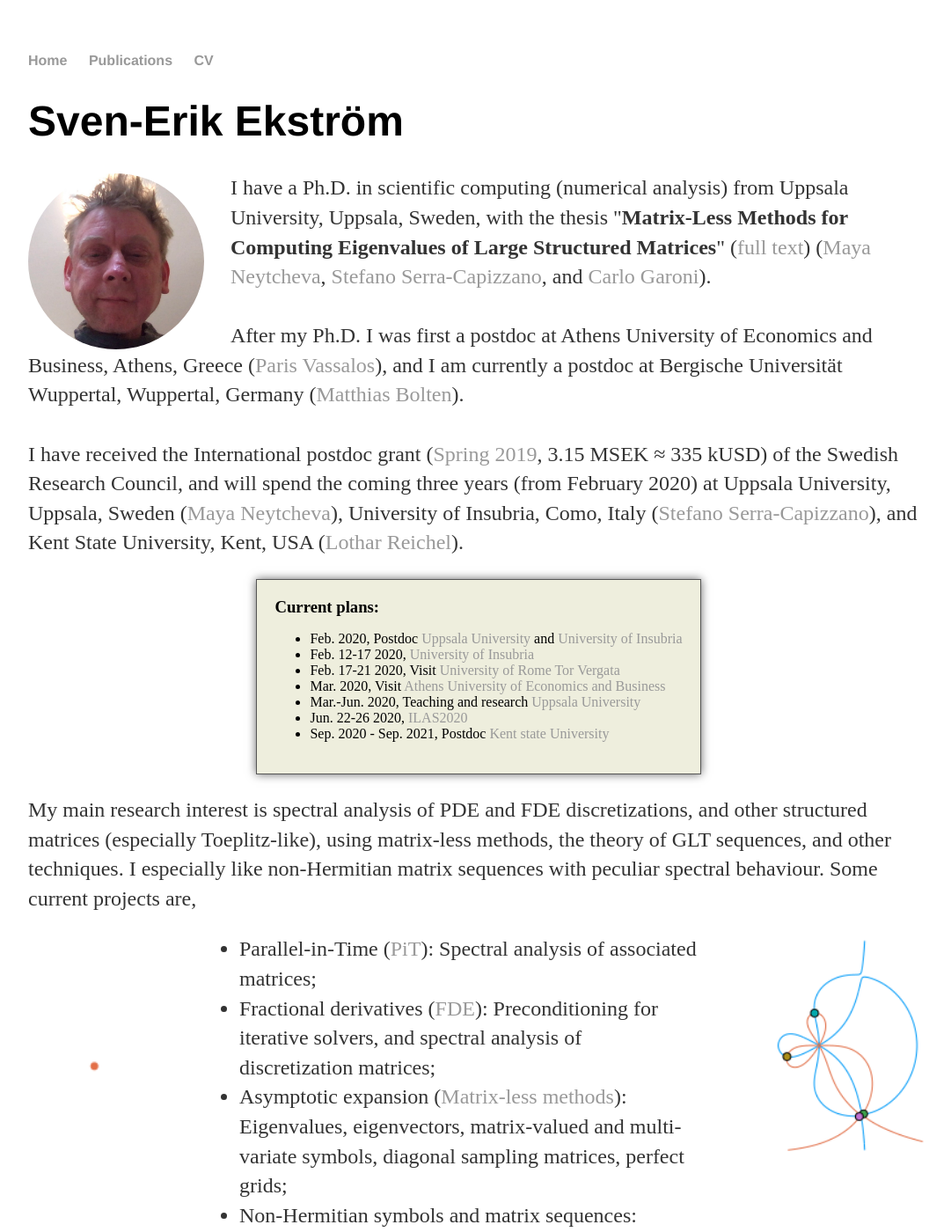
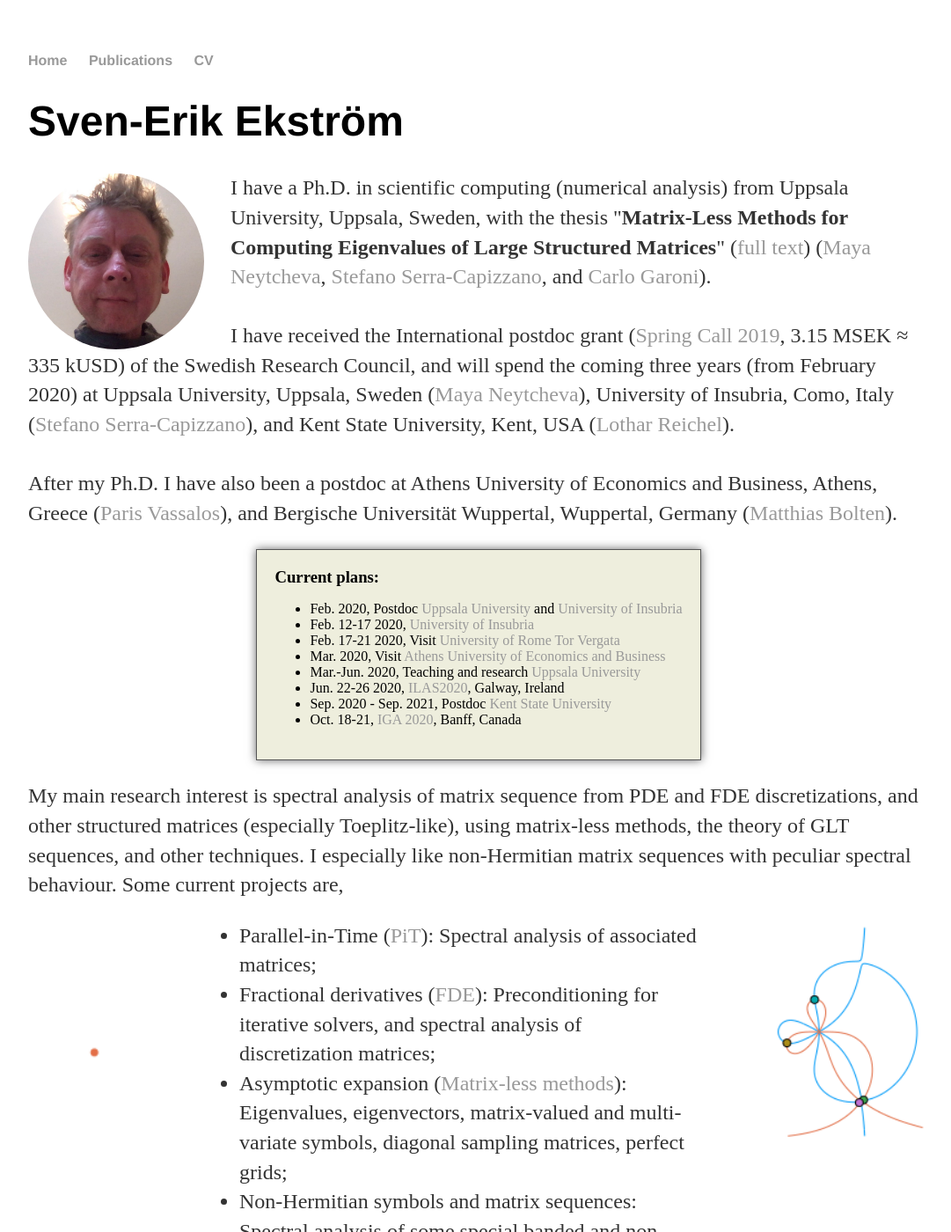
Before and after one commit to sverek/sverek.github.io, a Jekyll site: the page built from index.html, in a window 1280 px wide and 1400 px high. Shown: the whole window at 88% size, without its empty margins (96-1177 px from the left). Built offline with Jekyll 4.4.1, drawn with Linux system fonts in a browser that asks for light colours.

Commit message:
Some updates

```diff
--- a/cv/index.html
+++ b/cv/index.html
@@ -38,7 +38,11 @@ tr:nth-child(odd) {
     <tr><td>2006-2018</td><td>Ph.D. student, Uppsala University, Sweden.</td></tr>
     <tr><td>2012-2013</td><td>Researcher, part time, Swedish Defence Research Agency (FOI), Stockholm, Sweden.</td></tr>
     <tr><td>2018-2019</td><td>Postdoc, Athens University of Economics and Business, Athens, Greece.</td></tr>
-    <tr><td>2019-now</td><td>Postdoc, Bergische Universität Wuppertal, Wuppertal, Germany.</td></tr>
+    <tr><td>2019-2020</td><td>Postdoc, Bergische Universität Wuppertal, Wuppertal, Germany.</td></tr>
+    <tr><td>2020-2023</td><td>Postdoc, Uppsala University,  Uppsala, Sweden.</td></tr>
+    <tr><td></td><td>1 year Uppsala University, Uppsala, Sweden.</td></tr>
+    <tr><td></td><td>1 year Insubria University, Como, Italy.</td></tr>
+    <tr><td></td><td>1 year Kent State University, Kent, USA.</td></tr>
     </table>
 
     <h2>Teaching</h2>
--- a/index.html
+++ b/index.html
@@ -13,10 +13,10 @@ title: www.2pi.se
 		I have a Ph.D. in scientific computing (numerical analysis) from Uppsala University, Uppsala, Sweden, with the thesis "<b>Matrix-Less Methods for Computing Eigenvalues of Large Structured Matrices</b>" (<a href="thesis.pdf">full text</a>) (<a href="https://www.researchgate.net/profile/Maya_Neytcheva">Maya Neytcheva</a>, <a href="https://scholar.google.com/citations?user=IPufiOUAAAAJ">Stefano Serra-Capizzano</a>, and <a href="https://scholar.google.se/citations?user=dmXgD0UAAAAJ">Carlo Garoni</a>).
 		<br>
 		<br>
-		After my Ph.D. I was first a postdoc at Athens University of Economics and Business, Athens, Greece (<a href="https://scholar.google.com/citations?user=gnOgiQEAAAAJ">Paris Vassalos</a>), and I am currently a postdoc at Bergische Universität Wuppertal, Wuppertal, Germany (<a href="https://scholar.google.com/citations?user=3Fz3Z8UAAAAJ">Matthias Bolten</a>).
-		<br>
-		<br>
-		I have received the International postdoc grant (<a href="https://www.vr.se/english/calls-and-decisions/grant-decisions/decisions/2019-03-25-international-postdoc.html">Spring 2019</a>, 3.15 MSEK &asymp; 335 kUSD) of the Swedish Research Council, and will spend the coming three years (from February 2020) at Uppsala University, Uppsala, Sweden (<a href="https://www.researchgate.net/profile/Maya_Neytcheva">Maya Neytcheva</a>), University of Insubria, Como, Italy (<a href="https://scholar.google.com/citations?user=IPufiOUAAAAJ">Stefano Serra-Capizzano</a>), and Kent State University, Kent, USA (<a href="http://www.math.kent.edu/~reichel/">Lothar Reichel</a>).
+		I have received the International postdoc grant (<a href="https://www.vr.se/english/calls-and-decisions/grant-decisions/decisions/2019-03-25-international-postdoc.html">Spring Call 2019</a>, 3.15 MSEK &asymp; 335 kUSD) of the Swedish Research Council, and will spend the coming three years (from February 2020) at Uppsala University, Uppsala, Sweden (<a href="https://www.researchgate.net/profile/Maya_Neytcheva">Maya Neytcheva</a>), University of Insubria, Como, Italy (<a href="https://scholar.google.com/citations?user=IPufiOUAAAAJ">Stefano Serra-Capizzano</a>), and Kent State University, Kent, USA (<a href="http://www.math.kent.edu/~reichel/">Lothar Reichel</a>).
+    <br>
+    <br>
+    After my Ph.D. I have also been a postdoc at Athens University of Economics and Business, Athens, Greece (<a href="https://scholar.google.com/citations?user=gnOgiQEAAAAJ">Paris Vassalos</a>), and Bergische Universität Wuppertal, Wuppertal, Germany (<a href="https://scholar.google.com/citations?user=3Fz3Z8UAAAAJ">Matthias Bolten</a>).
 	</p>
 
   <div class="allSides">
@@ -27,13 +27,14 @@ title: www.2pi.se
         <li>Feb. 17-21 2020, Visit <a href="https://web.uniroma2.it">University of Rome Tor Vergata</a></li>
 		<li>Mar. 2020, Visit <a href="https://www.aueb.gr">Athens University of Economics and Business</a></li>
 		<li>Mar.-Jun. 2020, Teaching and research <a href="https://www.it.uu.se">Uppsala University</a></li>
-        <li>Jun. 22-26 2020, <a href="http://www.ilas2020.ie">ILAS2020</a></li>
-        <li>Sep. 2020 - Sep. 2021, Postdoc <a href="https://www.kent.edu">Kent state University</a></li>
+        <li>Jun. 22-26 2020, <a href="http://www.ilas2020.ie">ILAS2020</a>, Galway, Ireland</li>
+        <li>Sep. 2020 - Sep. 2021, Postdoc <a href="https://www.kent.edu">Kent State University</a></li>
+        <li>Oct. 18-21, <a href="http://iga2020.usacm.org/">IGA 2020</a>, Banff, Canada</li>
       </ul>
   </div>
 
 	<p>
-		My main research interest is spectral analysis of PDE and FDE discretizations, and other structured matrices (especially Toeplitz-like), using matrix-less methods, the theory of GLT sequences, and other techniques. I especially like non-Hermitian matrix sequences with peculiar spectral behaviour. Some current projects are,
+		My main research interest is spectral analysis of matrix sequence from PDE and FDE discretizations, and other structured matrices (especially Toeplitz-like), using matrix-less methods, the theory of GLT sequences, and other techniques. I especially like non-Hermitian matrix sequences with peculiar spectral behaviour. Some current projects are,
 	</p>
   <img src="/img/anim1.gif" class="frontimgr" />
   <img src="/img/anim2.gif" class="frontimgl2" />
```
